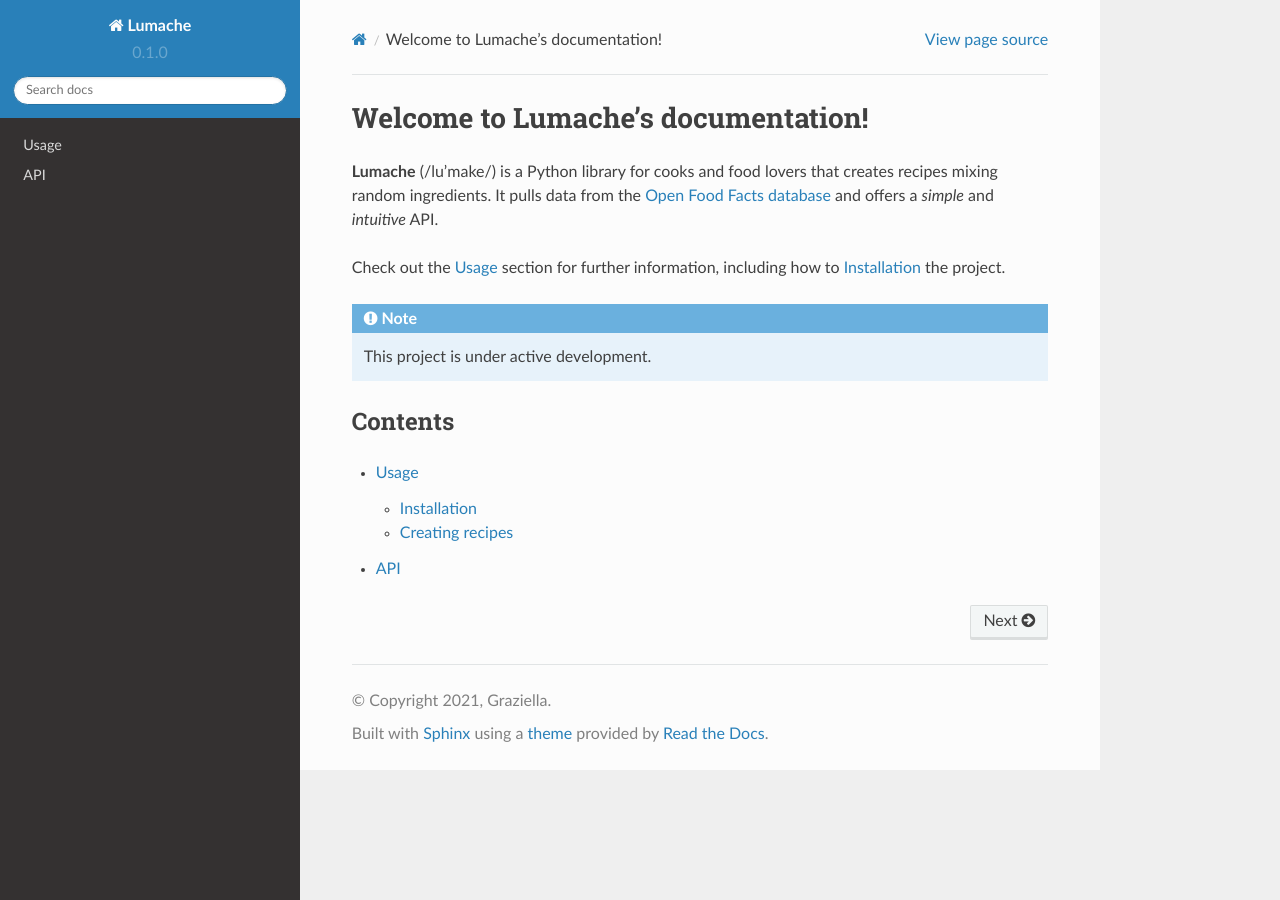
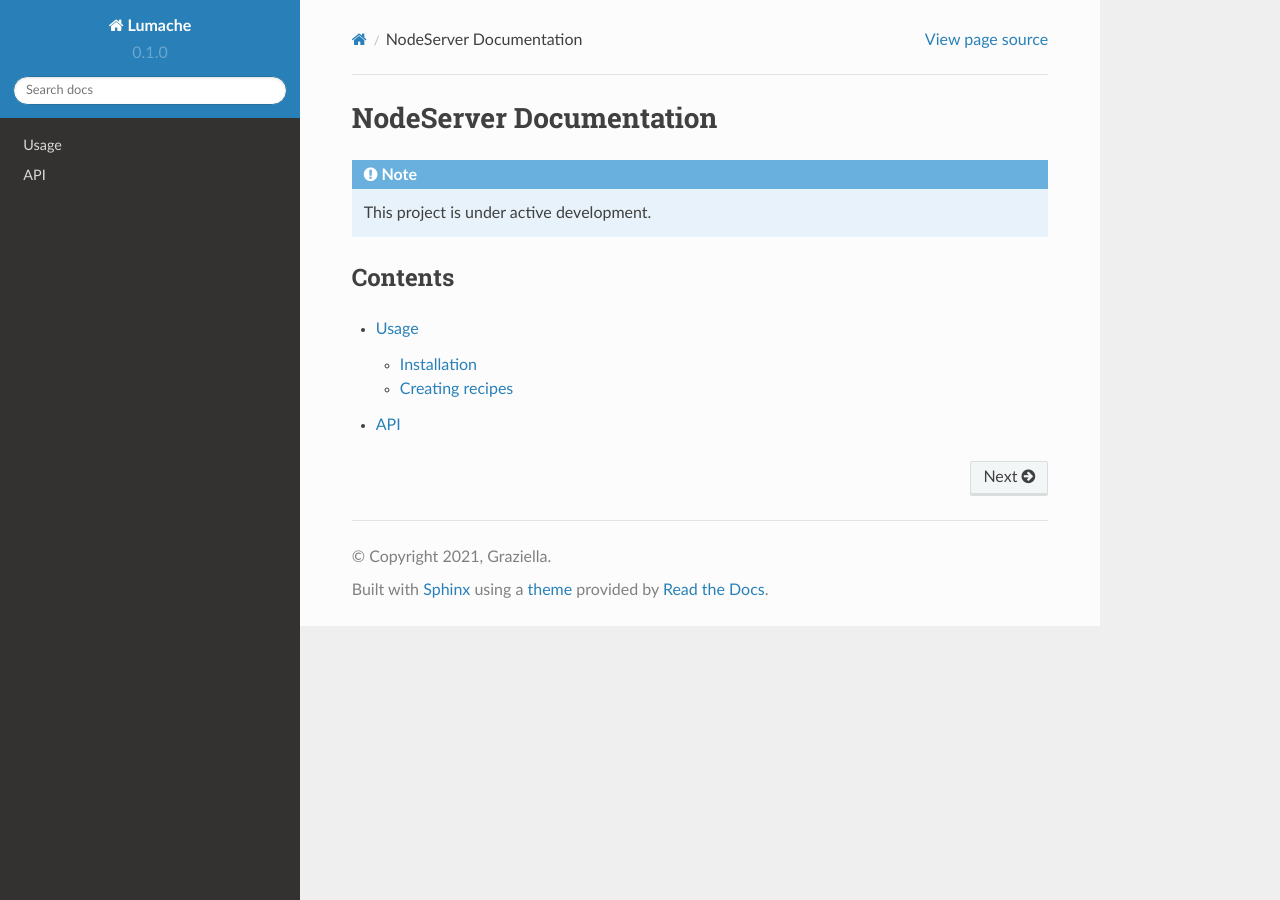
Before and after one commit to simplextech/pg3_docs, a Sphinx documentation site: the page built from docs/source/index.rst, in a window 1280 px wide. Built offline with Sphinx 7.4.7 and the Read the Docs theme 2.0.0, drawn with Linux system fonts in a browser that asks for light colours.

Commit message:
Edit test

```diff
--- a/docs/source/index.rst
+++ b/docs/source/index.rst
@@ -1,13 +1,5 @@
-Welcome to Lumache's documentation!
+NodeServer Documentation
 ===================================
-
-**Lumache** (/lu'make/) is a Python library for cooks and food lovers
-that creates recipes mixing random ingredients.
-It pulls data from the `Open Food Facts database <https://world.openfoodfacts.org/>`_
-and offers a *simple* and *intuitive* API.
-
-Check out the :doc:`usage` section for further information, including
-how to :ref:`installation` the project.
 
 .. note::
 
```
Also changed, not shown: other parts of docs/source/index.rst (+1 -0 lines), docs/source/st-inventory.rst (added).
